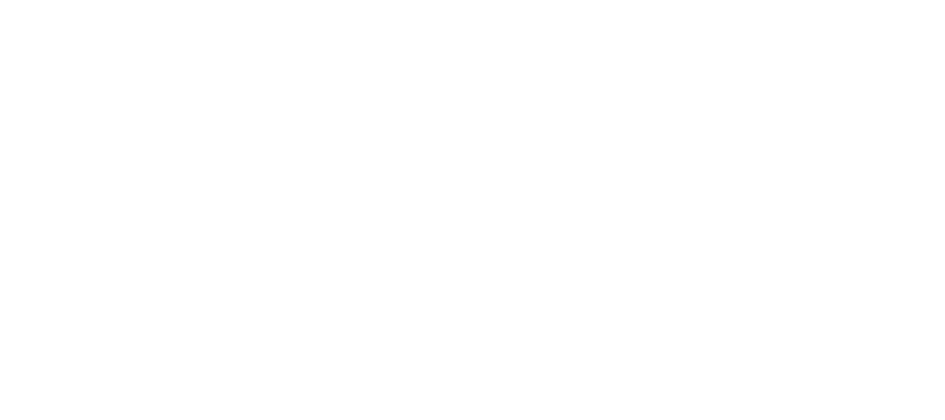
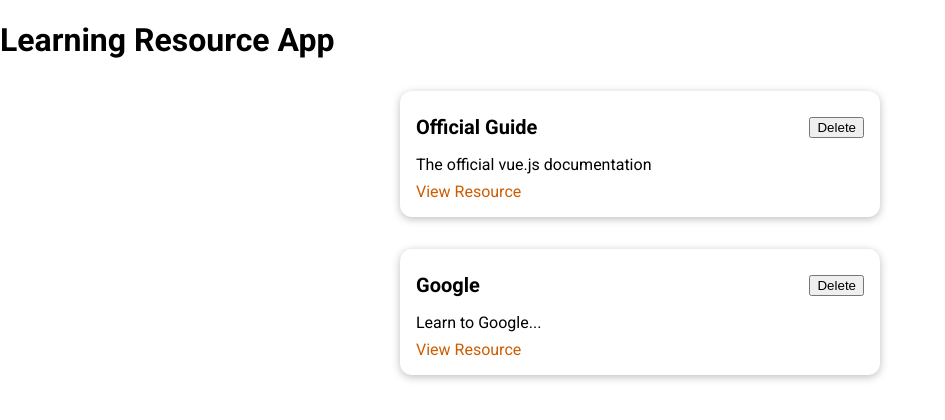
Before and after one commit to gregoryalbertt/Learning-Resource-App, a Vue app: page / in a window 1280 px wide. Shown: the top 420 px of the page, without its empty margins (0-945 px from the left). Built offline with nearby package versions, Linux system fonts and the light colour scheme.

Commit message:
Added StoredResources component

```diff
--- a/src/App.vue
+++ b/src/App.vue
@@ -1,10 +1,16 @@
+<!-- eslint-disable vue/no-multiple-template-root -->
+/* eslint-disable */
 <template>
-    <ul>
-        <li v-for="resource in storedResources">{{ resource }}</li>
-    </ul>
+    <header>
+        <h1>Learning Resource App</h1>
+    </header>
+    <StoredResources :resources="storedResources"></StoredResources>
 </template>
 
 <script>
+import StoredResources from './components/learning-resources/StoredResources.vue';
+
+
 export default {
     data() {
         return {
@@ -18,14 +24,30 @@
                 {
                     id: 'google',
                     title: 'Google',
-                    description: 'Learn to Google',
+                    description: 'Learn to Google...',
                     link: 'http://google.com'
                 },
             ]
-        }
-    }
-
+        };
+    },
+    components: { StoredResources }
 }
 </script>
 
-<style></style>
+<style>
+@import url('https://fonts.googleapis.com/css2?family=Roboto:wght@400;700&display=swap');
+
+* {
+    box-sizing: border-box;
+}
+
+html {
+    font-family: 'Roboto', sans-serif;
+}
+
+body {
+    margin: 0;
+}
+
+header {}
+</style>
--- /dev/null
+++ b/src/components/learning-resources/StoredResources.vue
@@ -0,0 +1,28 @@
+<template>
+    <ul>
+        <LearningResource :resource="resource" v-for="resource in resources" :key="resource.id">
+        </LearningResource>
+    </ul>
+</template>
+
+<script>
+import LearningResource from './LearningResource.vue';
+
+export default {
+    props: {
+        resources: {}
+    },
+    components: { LearningResource }
+}
+</script>
+
+
+<style scoped>
+ul {
+    list-style: none;
+    margin: 0;
+    padding: 0;
+    margin: auto;
+    max-width: 40rem;
+}
+</style>
--- a/src/main.js
+++ b/src/main.js
@@ -1,3 +1,4 @@
-import { createApp } from 'vue';
+import { createApp } from "vue";
+import App from "@/App.vue";
 
-createApp({}).mount('#app');
+createApp(App).mount("#app");
```
